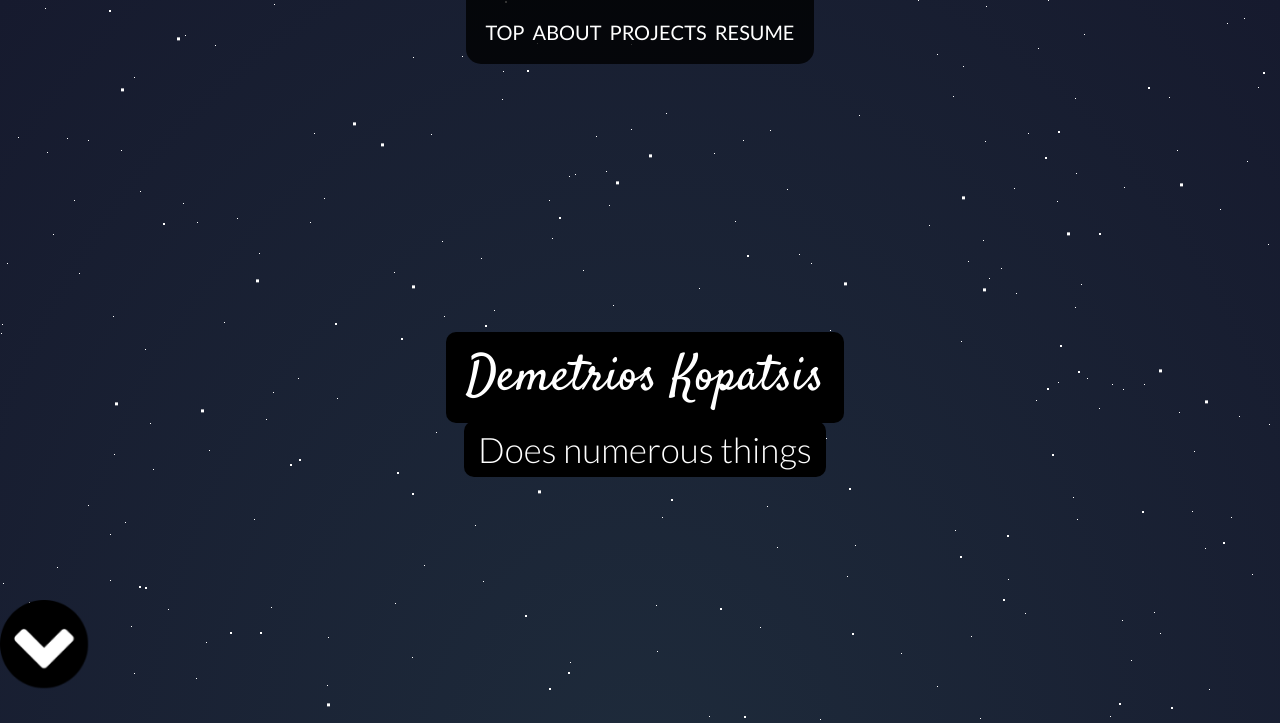
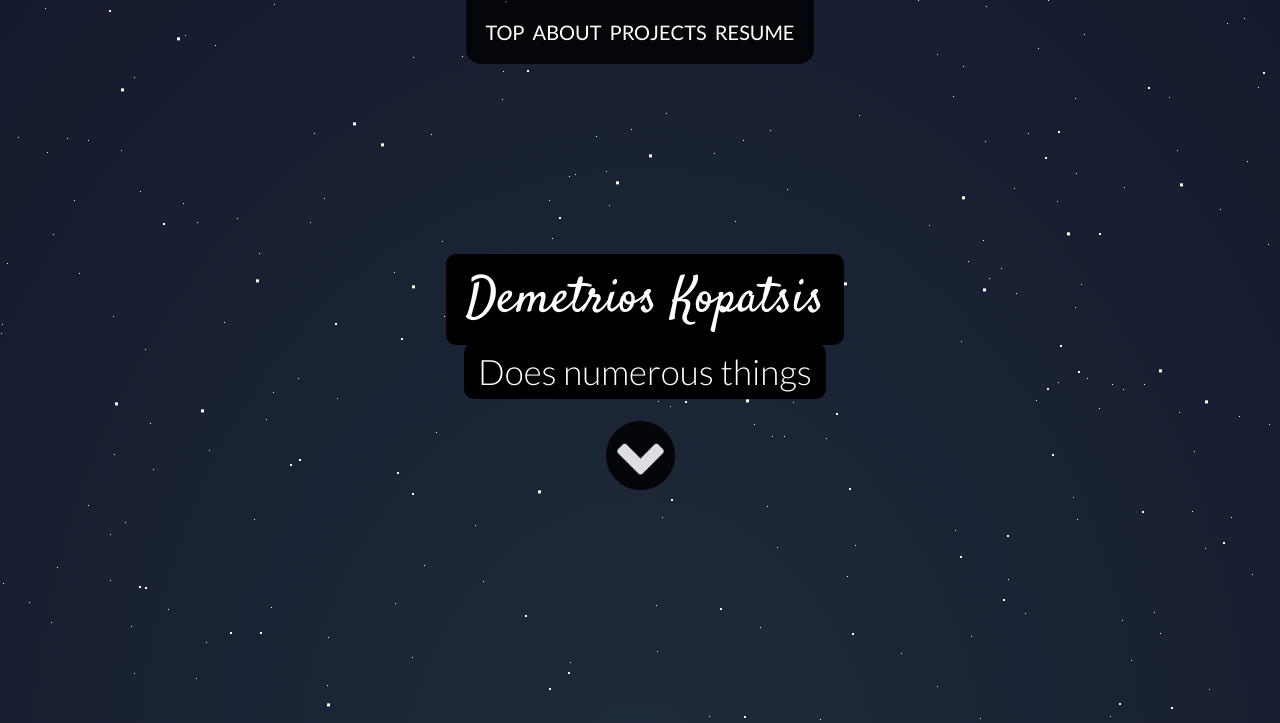
Before and after one commit to kopatsis/personalsite2, a website: page index.html in a window 1280 px wide. Shown: the top 723 px of the page. Drawn offline with Linux system fonts and the light colour scheme.

Commit message:
reposition p1 and button animate

```diff
--- a/index.html
+++ b/index.html
@@ -31,12 +31,19 @@
       <div id="stars"></div>
       <div id="stars2"></div>
       <div id="stars3"></div>
-      <div id="title"><span class="my-name sc1title">Demetrios Kopatsis</span><br><span class="name-sub sc1title">Does
-          numerous things</span></div>
-      <div class="buttonhold">
-        <img src="./assets/dn-chevron-button-op.png" alt="chevron down button" class="buttimg bi1">
-        <img src="./assets/dn-chevron-button-op-r.png" alt="chevron down button" class="buttimg bi2">
+      <div class="p1content">
+        <div id="title"><span class="my-name sc1title">Demetrios Kopatsis</span><br><span class="name-sub sc1title">Does
+            numerous things</span>
+        </div>
+        <div class="buttonhold bounce"><a href="#two">
+            <img src="./assets/dn-chevron-button-op.png" alt="chevron down button" class="buttimg bi1">
+            <img src="./assets/dn-chevron-button-op-r.png" alt="chevron down button" class="buttimg bi2">
+          </a>
+
+        </div>
       </div>
+
+
     </div>
     <div class="screen2 inner" id="two">
       <div class="page">
--- a/js/dom.js
+++ b/js/dom.js
@@ -45,7 +45,7 @@ var idColor = () => {
 
 
 var fadeIn = () => {
-    const elementsToLoadIn = new Set([...document.querySelectorAll(".whole"), ...document.querySelectorAll("#title")])
+    const elementsToLoadIn = new Set([...document.querySelectorAll(".whole"), ...document.querySelectorAll("#title"), ...document.querySelectorAll(".buttonhold")])
     elementsToLoadIn.forEach((el) => {
         el.classList.add('loadin');
     });
--- a/styles/using.css
+++ b/styles/using.css
@@ -58,29 +58,39 @@ a:hover {
     filter: grayscale(0%) sepia(100%) saturate(1000%) hue-rotate(90deg) brightness(100%) contrast(100%) invert(100%);
 }
 
-.buttimg{
-    height: 88px;
+.buttimg {
+    height: 69px;
     cursor: pointer;
+    opacity: 85%;
 }
 
 .buttonhold {
-    position: absolute;
+    /* position: absolute;
     top: 75%;
     left: 0;
-    right: 0;
+    right: 0; */
+    margin-top: 25px;
     align-items: center;
 }
 
+.buttonhold img.bi1 {
+    display: block;
+    /* Initially hide the hover image */
+}
+
 .buttonhold img.bi2 {
-    display: none; /* Initially hide the hover image */
+    display: none;
+    /* Initially hide the hover image */
 }
 
 .buttonhold:hover img.bi1 {
-    display: none; /* Hide the default image on hover */
+    display: none;
+    /* Hide the default image on hover */
 }
 
 .buttonhold:hover img.bi2 {
-    display: block; /* Show the hover image on hover */
+    display: block;
+    /* Show the hover image on hover */
 }
 
 .navhold {
@@ -206,3 +216,57 @@ body {
         transition-delay: 0.3s;
     }
 }
+
+.p1content {
+    display: flex;
+    flex-direction: column;
+    align-items: center;
+    justify-content: center;
+    height: 100%;
+}
+
+#title {
+
+    color: #FFF;
+    text-align: center;
+    font-family: "lato", sans-serif;
+    font-weight: 300;
+    font-size: 50px;
+    letter-spacing: 10px;
+    margin-top: -60px;
+    padding-left: 10px;
+}
+
+.bounce {
+    animation: bounce 2s ease infinite;
+}
+
+@keyframes bounce {
+    70% {
+        transform: translateY(0%);
+    }
+
+    80% {
+        transform: translateY(-15%);
+    }
+
+    90% {
+        transform: translateY(0%);
+    }
+
+    95% {
+        transform: translateY(-7%);
+    }
+
+    97% {
+        transform: translateY(0%);
+    }
+
+    99% {
+        transform: translateY(-3%);
+    }
+
+    100% {
+        transform: translateY(0);
+    }
+}
```
Also changed, not shown: styles/test.css.
